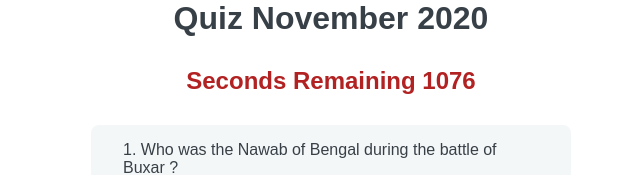
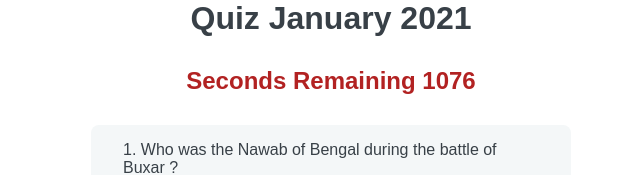
Before and after one commit to Arnab-Banerjee-90/quiz, a plain HTML site: page index.html in a window 1280 px wide. Shown: the top 175 px of the page, without its empty margins (309-949 px from the left). Drawn offline with Linux system fonts and the light colour scheme.

Commit message:
Update index.html

```diff
--- a/index.html
+++ b/index.html
@@ -11,7 +11,7 @@
     <title>History, Geography 1</title>
   </head>
   <body>
-    <h1>Quiz November 2020</h1>
+    <h1>Quiz January 2021</h1>
     <main></main>
     <div>
         <fieldset>
```
